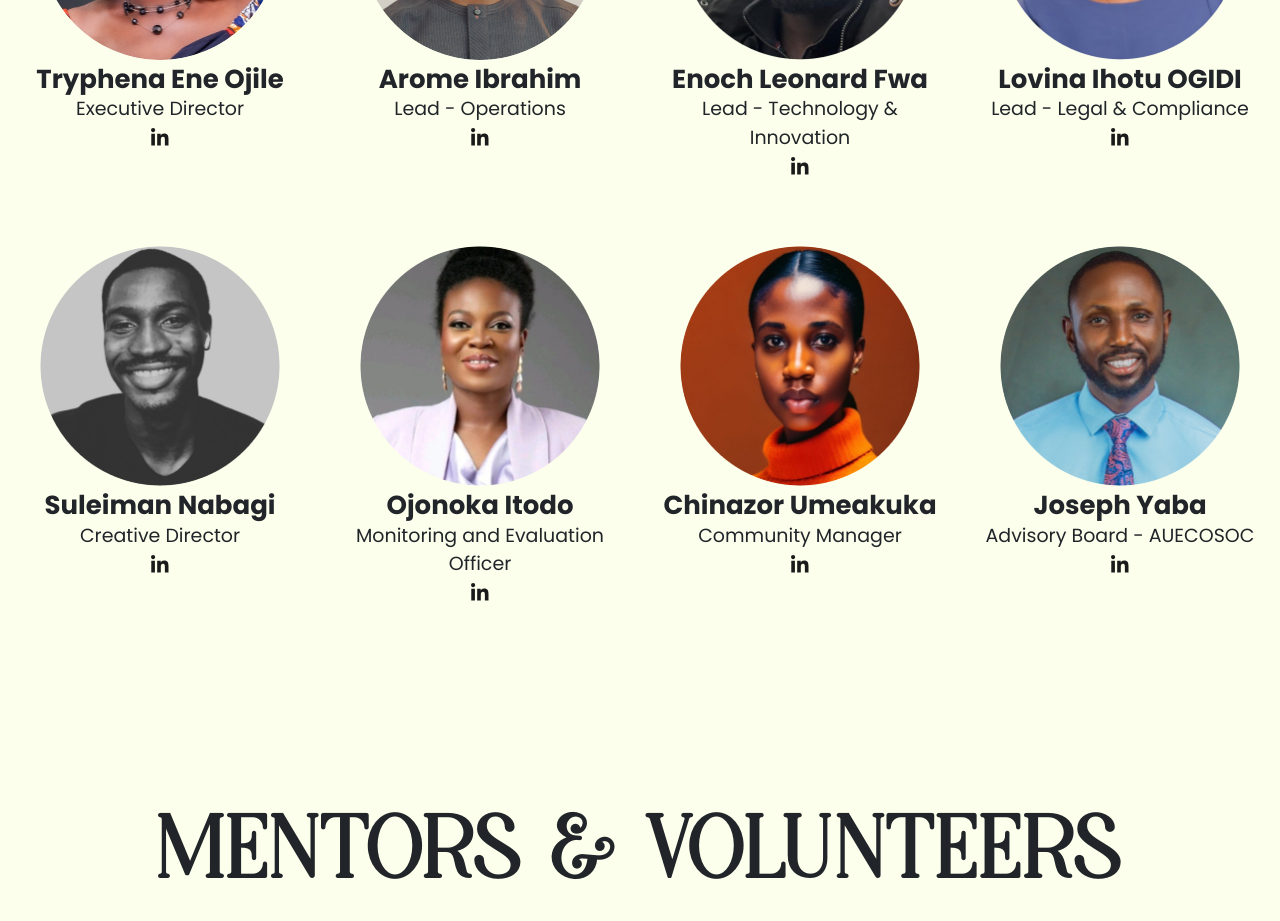
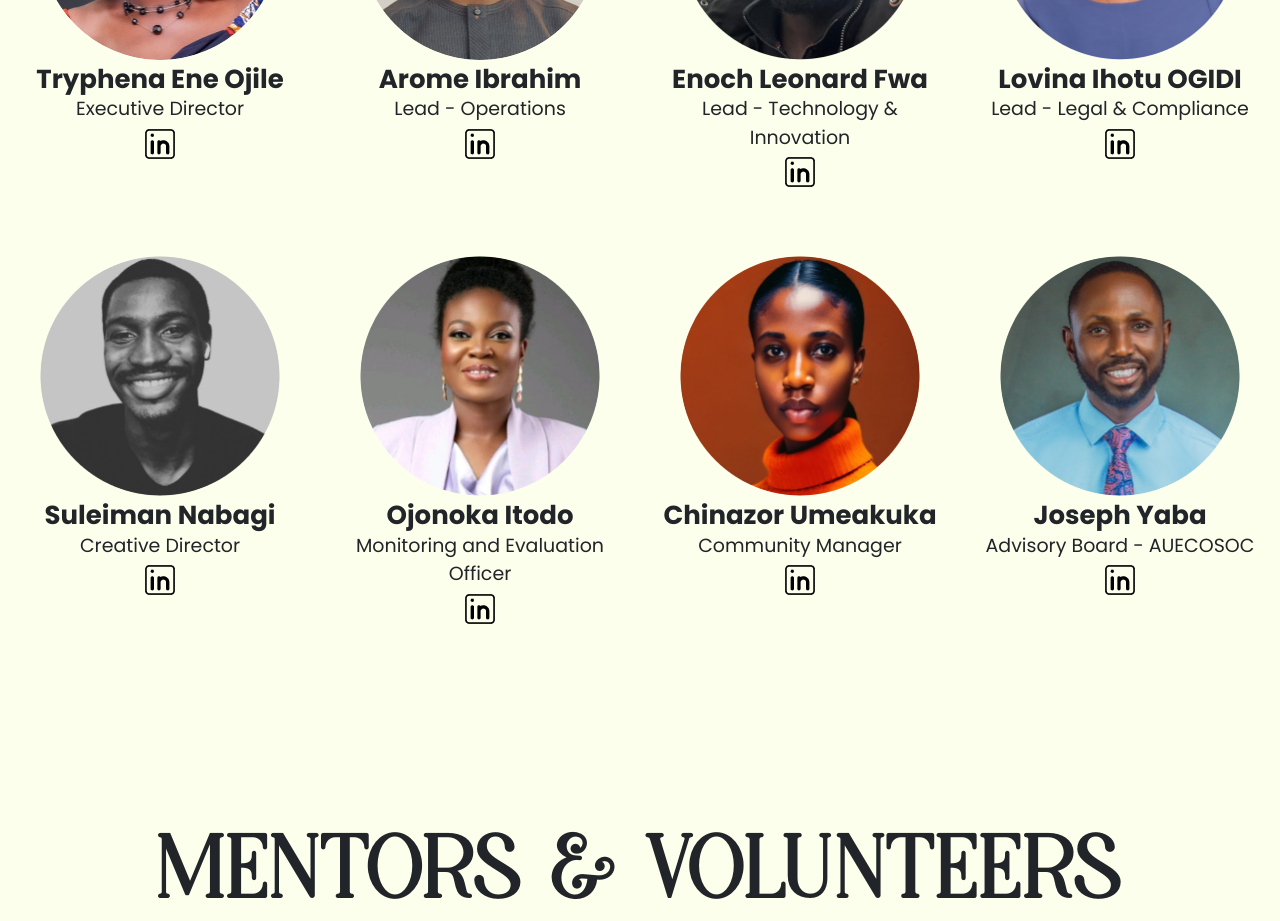
Before and after one commit to oemuraye/mema_tech, a Next.js app: page /about in a window 1280 px wide. Shown: the part 1140-2061 px from the top of the page. Built offline with nearby package versions, Linux system fonts and the light colour scheme.

Commit message:
icon fix

```diff
--- a/components/Aboutpage/Section2.js
+++ b/components/Aboutpage/Section2.js
@@ -3,7 +3,7 @@ import Image from 'next/image';
 
 import { FontAwesomeIcon } from '@fortawesome/react-fontawesome';
 import { faInstagram, faLinkedinIn } from '@fortawesome/free-brands-svg-icons';
-import linkedinIcon from "@/public/icons/linkedin-icon.png";
+import linkedinIcon from "@/public/icons/linkedin-icon2.png";
 
 import teamImg1 from '@/public/images/executive-img1.png';
 import teamImg2 from '@/public/images/executive-img2.png';
@@ -156,7 +156,8 @@ const Section2 = () => {
                     <div className="social-icons d-flex justify-content-center gap-3">
                         {member.social.linkedin && (
                           <a href={member.social.linkedin} target="_blank" rel="noopener noreferrer">
-                            <FontAwesomeIcon icon={faLinkedinIn}  />
+                            {/* <FontAwesomeIcon icon={faLinkedinIn}  /> */}
+                            <Image src={linkedinIcon} alt="social-icon" />
                           </a>
                         )}
                         {member.social.instagram && (
```
Also changed, not shown: public/icons/linkedin-icon2.png (added).
